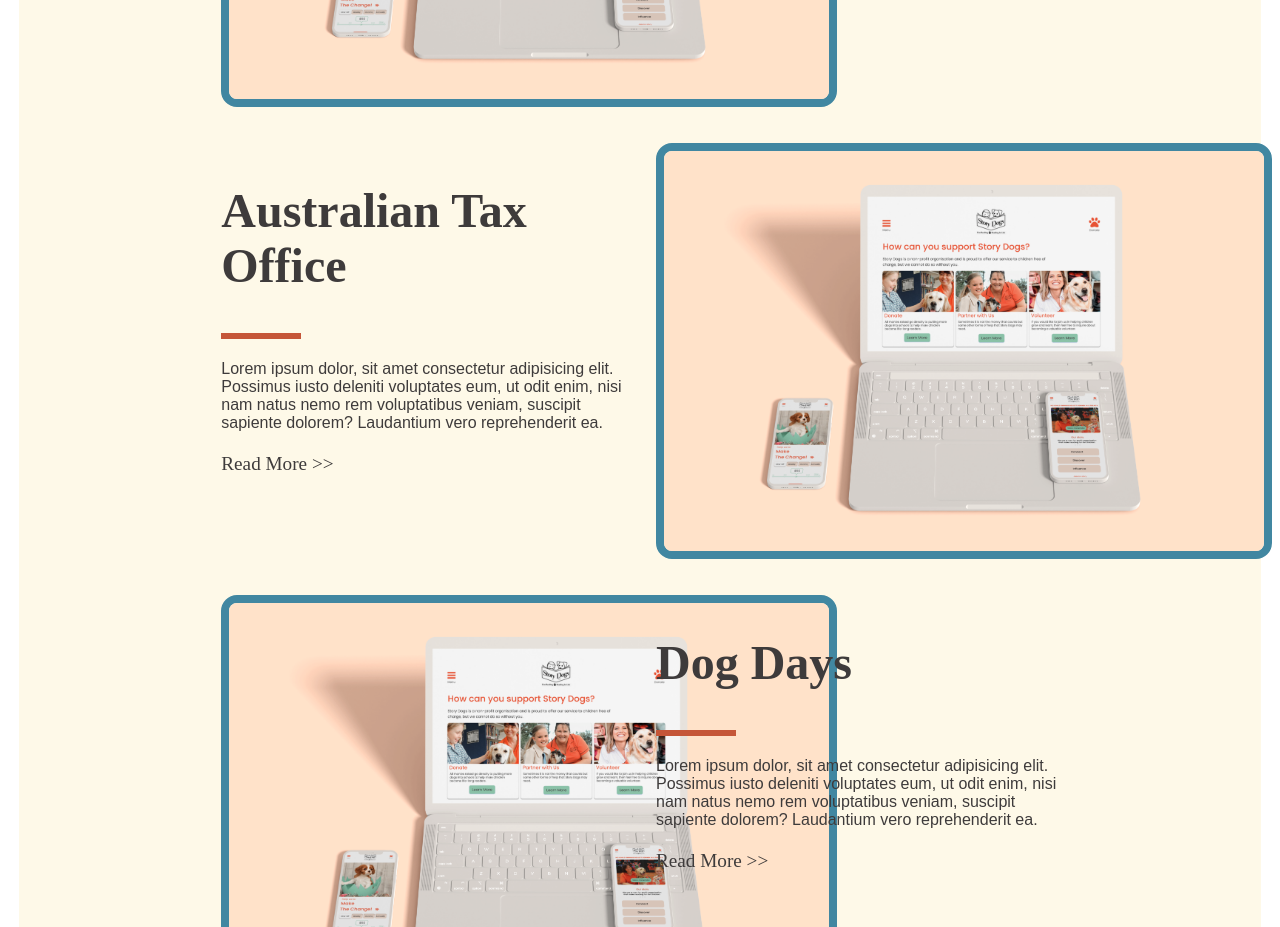
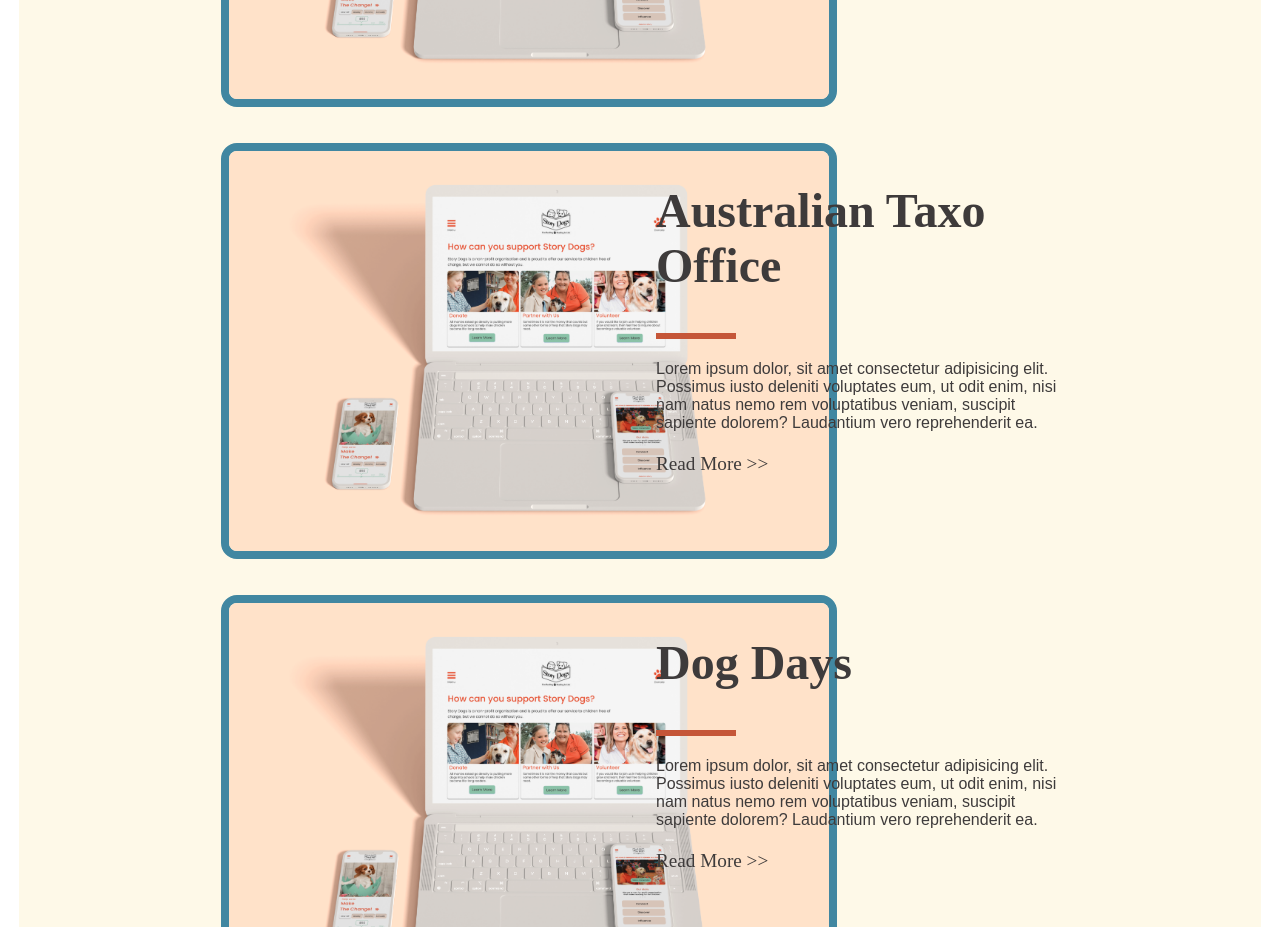
Before and after one commit to hannahtumbridge/portfolio, a plain HTML site: page index.html in a window 1280 px wide. Shown: the part 1160-2087 px from the top of the page. Drawn offline with nearby package versions, Linux system fonts and the light colour scheme; a web font is replaced by a local one.

Commit message:
responsive 27.6.21

```diff
--- a/css/style.css
+++ b/css/style.css
@@ -327,3 +327,43 @@ color: #3e3b3b
   display: none;
   overflow: hidden;
 }
+
+/*media queries*/
+/* Extra large devices (large desktops, 1200px and up)*/
+@media (min-width: 1200px) {
+  .left-card {
+    grid-column: span 6 !important;
+    }
+    .right-card {
+    grid-column: span 6 !important;
+    }
+}
+/*desktops, 992px and up*/
+ @media (min-width: 992px){
+  .left-card {
+    grid-column: span 12;
+    }
+    .right-card {
+    grid-column: span 12;
+    }
+ }
+
+/* Medium devices (tablets, 768px and up)*/
+@media (min-width: 768px) {
+  .left-card {
+    grid-column: span 12;
+    }
+    .right-card {
+    grid-column: span 12;
+    }
+}
+
+/* Small devices (landscape phones, 576px and up)*/
+@media (min-width: 576px) {
+  .left-card {
+    grid-column: span 12;
+    }
+    .right-card {
+    grid-column: span 12;
+    }
+}
--- a/index.html
+++ b/index.html
@@ -18,7 +18,8 @@
          <ul>
            <li><a href="#">About Me</a></li>
            <li id = "project-menu">Projects <img class="plus-icon" src="../portfolio/image/plus-icon.svg"></li>
-                   <ul><div class= project-sub>
+           <ul>
+            <div class= project-sub>
               <a href="#">Story Dogs</a>
               <a href="#">Australian Tax Office</a>
               <a href="#">Dog Days</a>
@@ -41,14 +42,13 @@
   </nav>
 </header>
 <body>
-
   <div id= "hero-content">
       <h1> Hi, <br> I'm a freelance UX/UI Designer & Product Developer based in Sydney, Australia.</h1>
-    <img class="responsive-arrow" src="../portfolio/image/C55638arrowdown.svg" height="120px"></div>
-
+  <img class="responsive-arrow" src="../portfolio/image/C55638arrowdown.svg" height="120px">
+  </div>
   <main class = "case-study-card">
     <div class="left-card">
-            <img class= "card-image" src="../portfolio/image/Story-dogs-homepagecard.png"></div>
+      <img class= "card-image" src="../portfolio/image/Story-dogs-homepagecard.png">
     </div>
     <div class = "right-card">
       <div class= "card-text">
@@ -56,19 +56,21 @@
         <div class="stub"></div>
       <h4>Lorem ipsum dolor, sit amet consectetur adipisicing elit. Possimus iusto deleniti voluptates eum, ut odit enim, nisi nam natus nemo rem voluptatibus veniam, suscipit sapiente dolorem? Laudantium vero reprehenderit ea.</h4>
       <a href="#" div class= "read-more">Read More >></a>
-    </div></div>
+      </div>
+    </div>
     <div class="left-card">
+      <img class= "card-image" src="../portfolio/image/Story-dogs-homepagecard.png">
+    </div>
+    <div class = "right-card">
       <div class= "card-text">
-            <h2>Australian Tax Office</h2>
+      <h2>Australian Taxo Office</h2>
         <div class="stub"></div>
       <h4>Lorem ipsum dolor, sit amet consectetur adipisicing elit. Possimus iusto deleniti voluptates eum, ut odit enim, nisi nam natus nemo rem voluptatibus veniam, suscipit sapiente dolorem? Laudantium vero reprehenderit ea.</h4>
       <a href="#" div class= "read-more">Read More >></a>
-    </div></div>
-    <div class = "right-card">
-        <img class= "card-image" src="../portfolio/image/Story-dogs-homepagecard.png"></div>
-</div></div>
+      </div>
+    </div>
     <div class="left-card">
-    <img class= "card-image" src="../portfolio/image/Story-dogs-homepagecard.png"></div>
+      <img class= "card-image" src="../portfolio/image/Story-dogs-homepagecard.png">
     </div>
     <div class = "right-card">
       <div class= "card-text">
@@ -76,7 +78,8 @@
         <div class="stub"></div>
       <h4>Lorem ipsum dolor, sit amet consectetur adipisicing elit. Possimus iusto deleniti voluptates eum, ut odit enim, nisi nam natus nemo rem voluptatibus veniam, suscipit sapiente dolorem? Laudantium vero reprehenderit ea.</h4>
       <a href="#" div class= "read-more">Read More >></a>
-</div></div>
+      </div>
+    </div>
   </main>
 </body>
 <footer>
```
Lines whose indentation alone changed are shown as unchanged.
